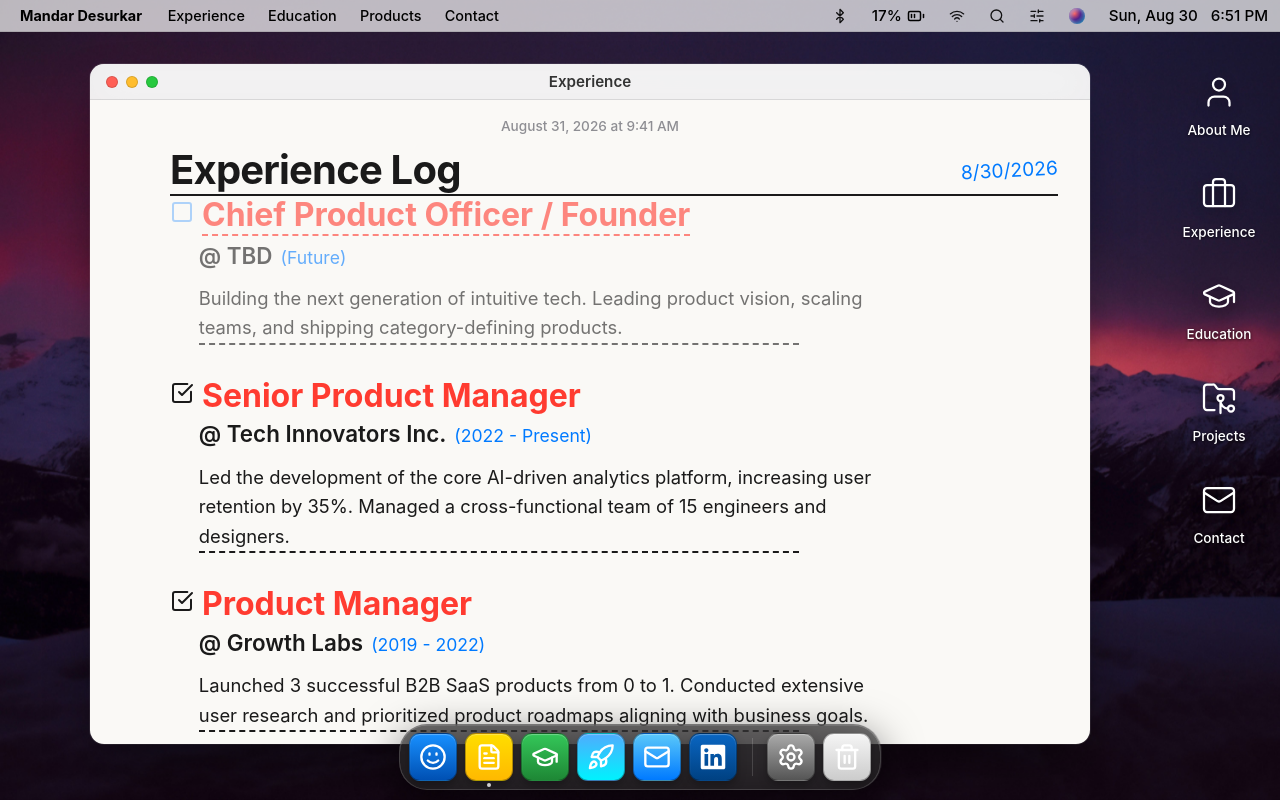
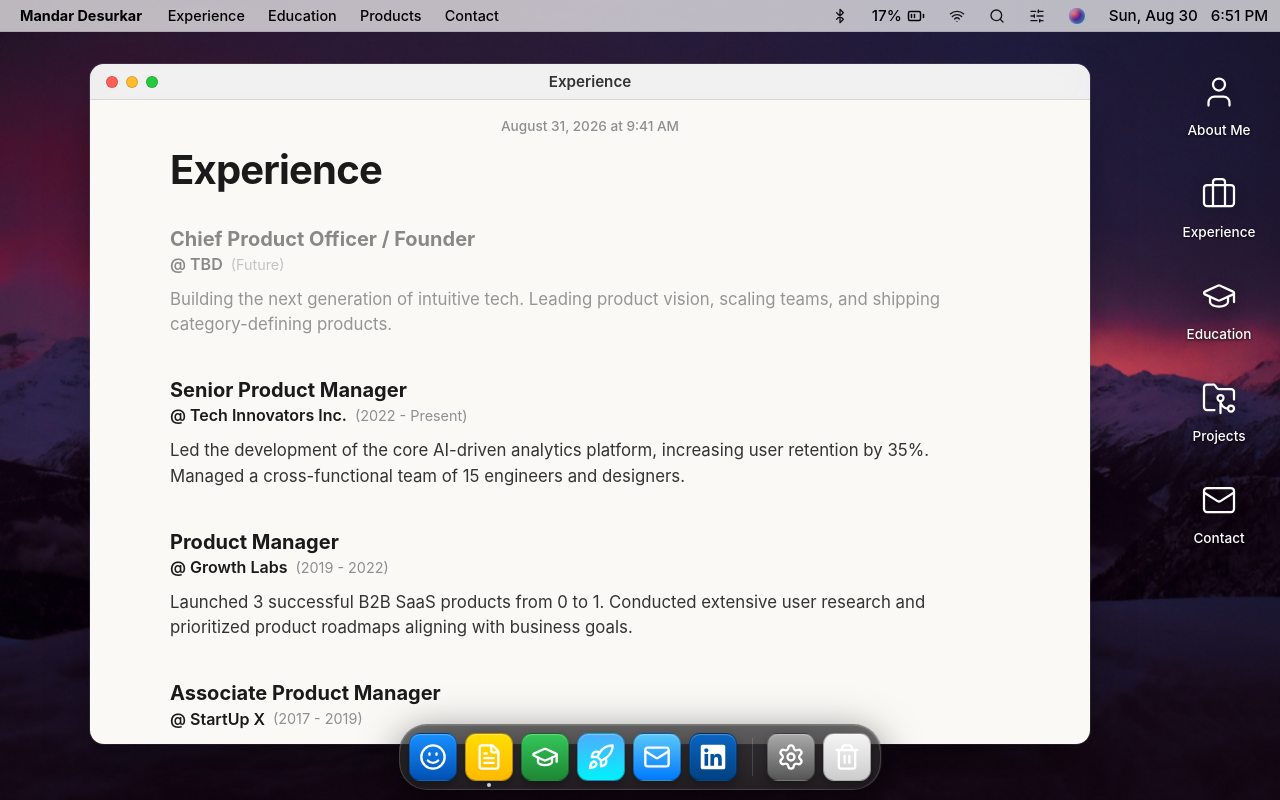
Before and after one commit to Mandar-Desurkar/Mandar-website, a Next.js app: page / in a window 1280 px wide. Both pictures are taken after a click on the element "Experience Log". Built offline with nearby package versions, Linux system fonts and the light colour scheme.

Commit message:
style: fix experience tab text size and styles

```diff
--- a/src/components/Experience.module.css
+++ b/src/components/Experience.module.css
@@ -11,15 +11,7 @@
   display: flex;
   justify-content: space-between;
   align-items: flex-end;
-  border-bottom: 2px solid var(--ink-black);
-  margin-bottom: var(--line-height);
-}
-
-.scribbleDate {
-  font-size: 1.2rem;
-  color: var(--ink-blue);
-  transform: rotate(-3deg);
-  padding-bottom: 0.5rem;
+  margin-bottom: 2rem;
 }
 
 .entries {
@@ -31,22 +23,12 @@
 .entry {
   display: flex;
   flex-direction: column;
-  margin-bottom: 2rem;
+  margin-bottom: 2.5rem;
   padding-left: 0;
   position: relative;
 }
 
 .futureEntry {
-  opacity: 0.6;
-}
-
-.futureEntry .role {
-  text-decoration: none;
-  border-bottom: 2px dashed var(--ink-red);
-}
-
-.futureEntry .checkboxIcon {
-  color: var(--ink-blue);
   opacity: 0.5;
 }
 
@@ -54,34 +36,27 @@
   display: flex;
   align-items: flex-start;
   gap: 0.5rem;
-  margin-bottom: 0.4rem;
-}
-
-.checkboxIcon {
-  color: var(--ink-black);
-  flex-shrink: 0;
-  margin-top: 0.25rem;
+  margin-bottom: 0.2rem;
 }
 
 .role {
-  font-size: clamp(1.4rem, 4.5vw, 2rem);
+  font-size: 1.25rem;
   font-weight: 700;
-  color: var(--ink-red);
-  line-height: 1.2;
+  color: var(--ink-black);
+  line-height: 1.3;
 }
 
 .metaData {
   display: flex;
   flex-wrap: wrap;
-  align-items: baseline;
+  align-items: center;
   gap: 0.5rem;
-  margin-left: 1.8rem;
-  margin-bottom: 0.4rem;
+  margin-bottom: 0.6rem;
 }
 
 .company {
   font-family: -apple-system, BlinkMacSystemFont, "Segoe UI", Roboto, Helvetica, Arial, sans-serif;
-  font-size: clamp(1.2rem, 3.5vw, 1.4rem);
+  font-size: 1rem;
   font-weight: 600;
   color: var(--ink-black);
   line-height: 1.2;
@@ -89,24 +64,16 @@
 
 .period {
   font-family: -apple-system, BlinkMacSystemFont, "Segoe UI", Roboto, Helvetica, Arial, sans-serif;
-  font-size: clamp(1rem, 3vw, 1.1rem);
-  color: var(--ink-blue);
+  font-size: 0.9rem;
+  color: #8e8e93;
   line-height: 1.2;
 }
 
 .description {
   font-family: -apple-system, BlinkMacSystemFont, "Segoe UI", Roboto, Helvetica, Arial, sans-serif;
-  margin-left: 1.8rem;
-  margin-top: 0.5rem;
-  font-size: clamp(1rem, 3.2vw, 1.15rem);
-  line-height: 1.6;
-  max-width: 700px;
+  margin-top: 0.2rem;
+  font-size: 1.05rem;
+  line-height: 1.5;
+  color: #333333;
+  max-width: 800px;
 }
-
-.divider {
-  height: calc(var(--line-height) * 0.5);
-  border-bottom: 2px dashed var(--ink-black);
-  margin-left: 1.8rem;
-  width: 90%;
-  max-width: 600px;
-}
--- a/src/components/Experience.tsx
+++ b/src/components/Experience.tsx
@@ -1,7 +1,6 @@
 "use client";
 
 import styles from "./Experience.module.css";
-import { CheckSquare, Square } from "lucide-react";
 
 const experiences = [
   {
@@ -44,20 +43,14 @@ export default function Experience() {
 
         <div className={styles.headerBox}>
           <h2 className="hand-heading-2" style={{ marginBottom: 0 }}>
-            Experience Log
+            Experience
           </h2>
-          <span className={styles.scribbleDate}>{new Date().toLocaleDateString()}</span>
         </div>
 
         <div className={styles.entries}>
           {experiences.map((exp, index) => (
             <div key={index} className={`${styles.entry} ${exp.isFuture ? styles.futureEntry : ''}`}>
               <div className={styles.entryTitle}>
-                {exp.isFuture ? (
-                  <Square className={styles.checkboxIcon} size={24} />
-                ) : (
-                  <CheckSquare className={styles.checkboxIcon} size={24} />
-                )}
                 <h3 className={styles.role}>{exp.role}</h3>
               </div>
 
@@ -68,7 +61,7 @@ export default function Experience() {
 
               <p className={styles.description}>{exp.description}</p>
 
-              <div className={styles.divider}></div>
+
             </div>
           ))}
         </div>
```
